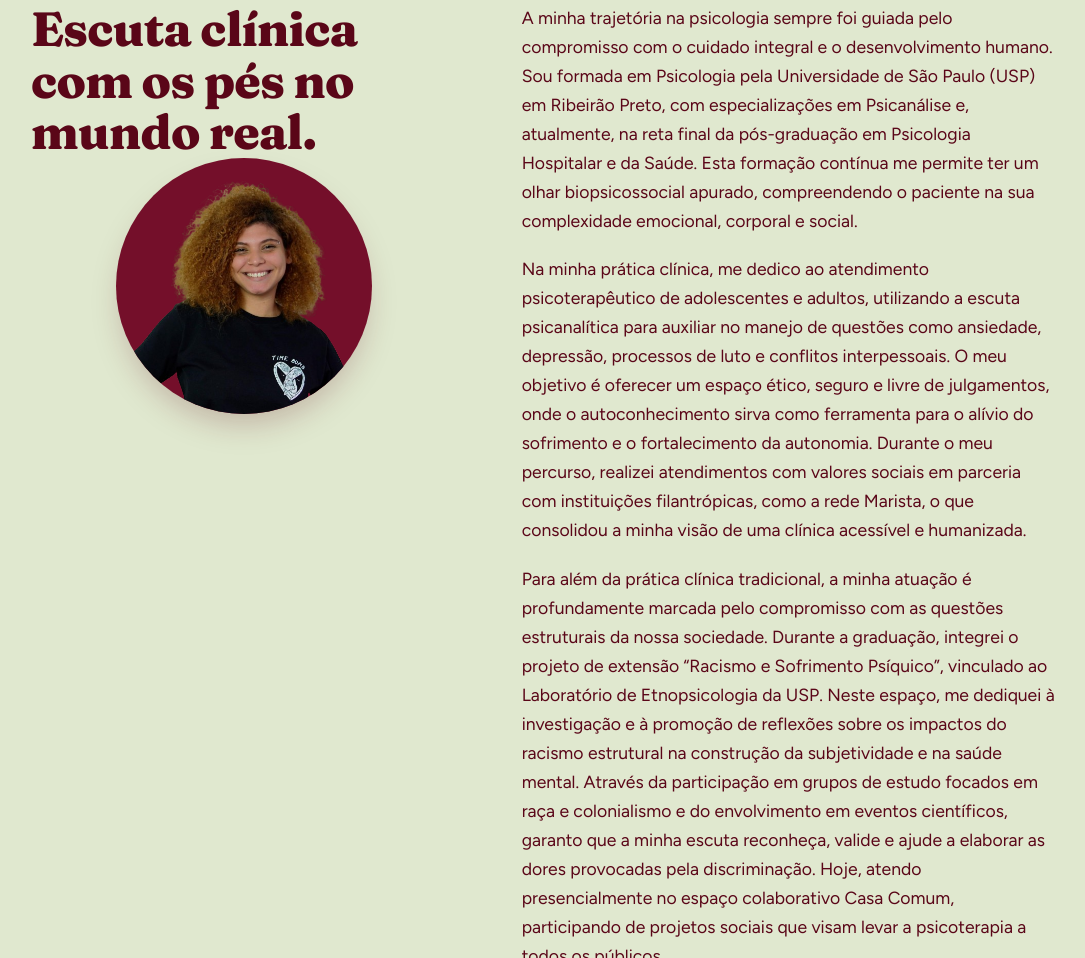
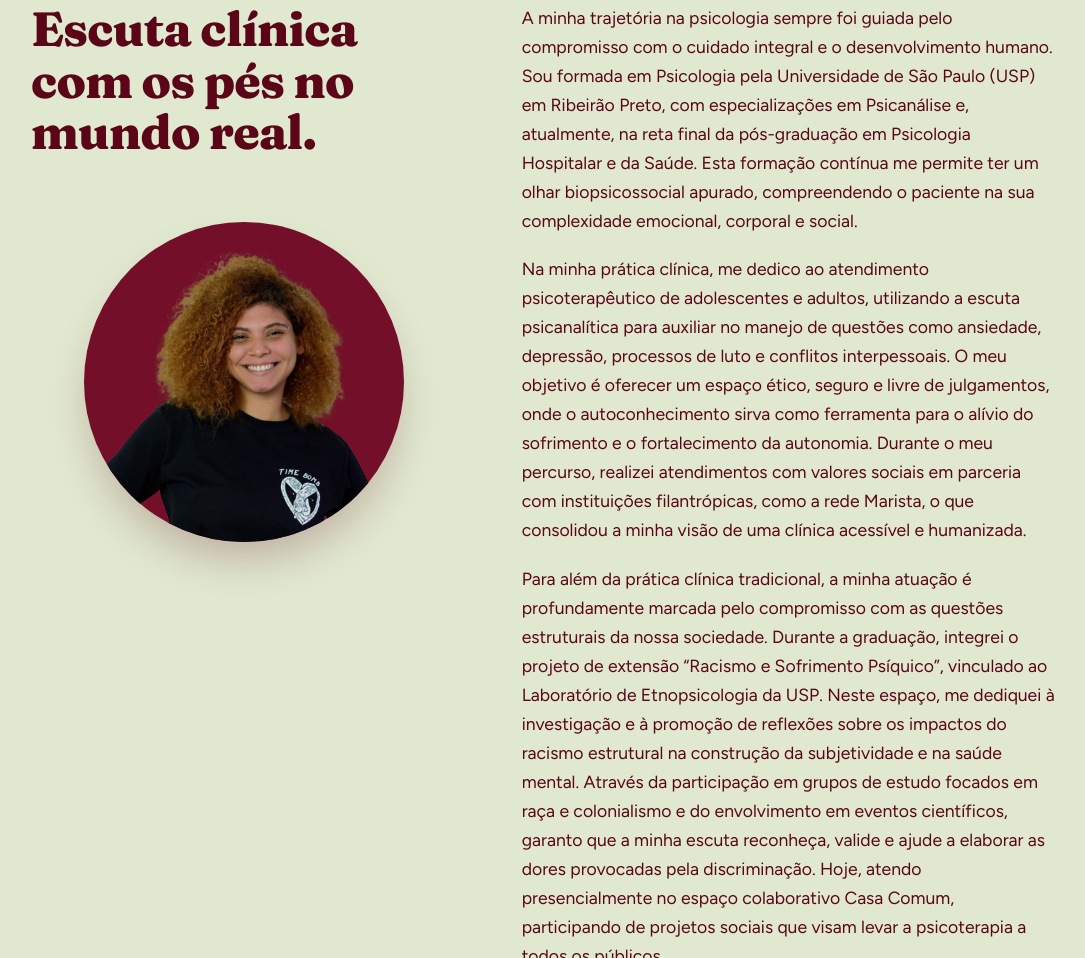
Before and after one commit to vitoriacarvalhopsi/vitoriacarvalhopsi.github.io, a plain HTML site: page index.html in a window 1280 px wide. Shown: the part 895-1853 px from the top of the page, without its empty margins (97-1182 px from the left). Drawn offline with Linux system fonts and the light colour scheme.

Commit message:
Update styles.css

```diff
--- a/styles.css
+++ b/styles.css
@@ -464,13 +464,13 @@ a { color: inherit; }
 /* ---------- 13. FOTO DE PERFIL (Sobre mim) ---------- */
 .foto-perfil {
   display: block;
-  width: 16rem;                  /* Largura fixa */
-  height: 16rem;                 /* Altura fixa idêntica à largura */
+  width: 20rem;                  /* Aumentamos o tamanho de 16rem para 20rem */
+  height: 20rem;                 /* A altura acompanha para manter o círculo perfeito */
   object-fit: cover;
   object-position: center 20%;
-  border-radius: 50%;            /* Círculo perfeito */
-  margin: 0 auto 2rem;
+  border-radius: 50%;
+  margin: 4rem auto 2rem;        /* O "4rem" adiciona um espaço no topo, empurrando a foto para baixo */
   background: var(--vinho-claro);
-  box-shadow: 0 1rem 2rem -0.5rem rgba(90, 6, 24, .25);
-  align-self: flex-start;        /* Impede que a coluna estique a foto */
+  box-shadow: 0 1.5rem 2.5rem -0.5rem rgba(90, 6, 24, .25); /* Sombra um pouquinho maior para acompanhar o novo tamanho */
+  align-self: flex-start;
 }
```
